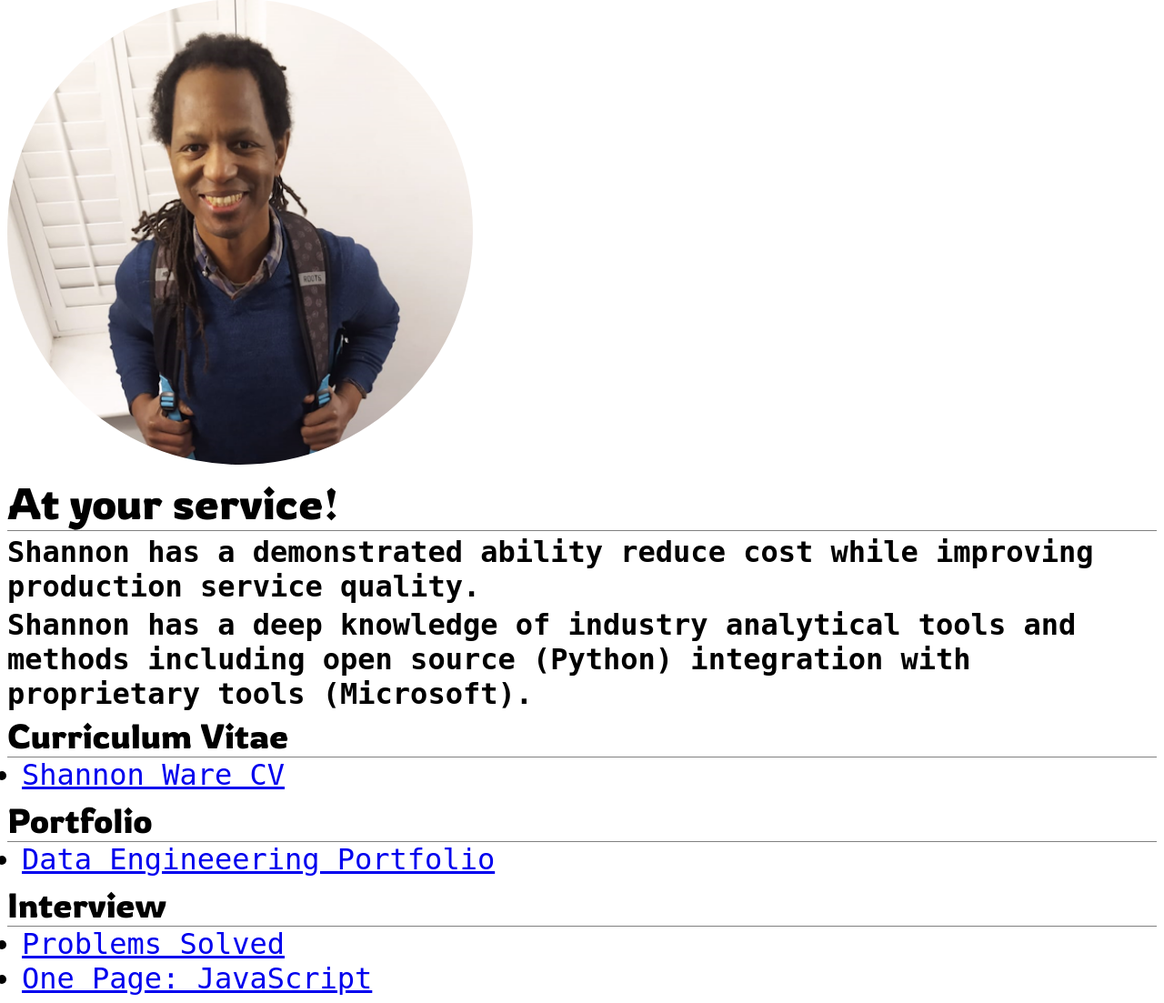
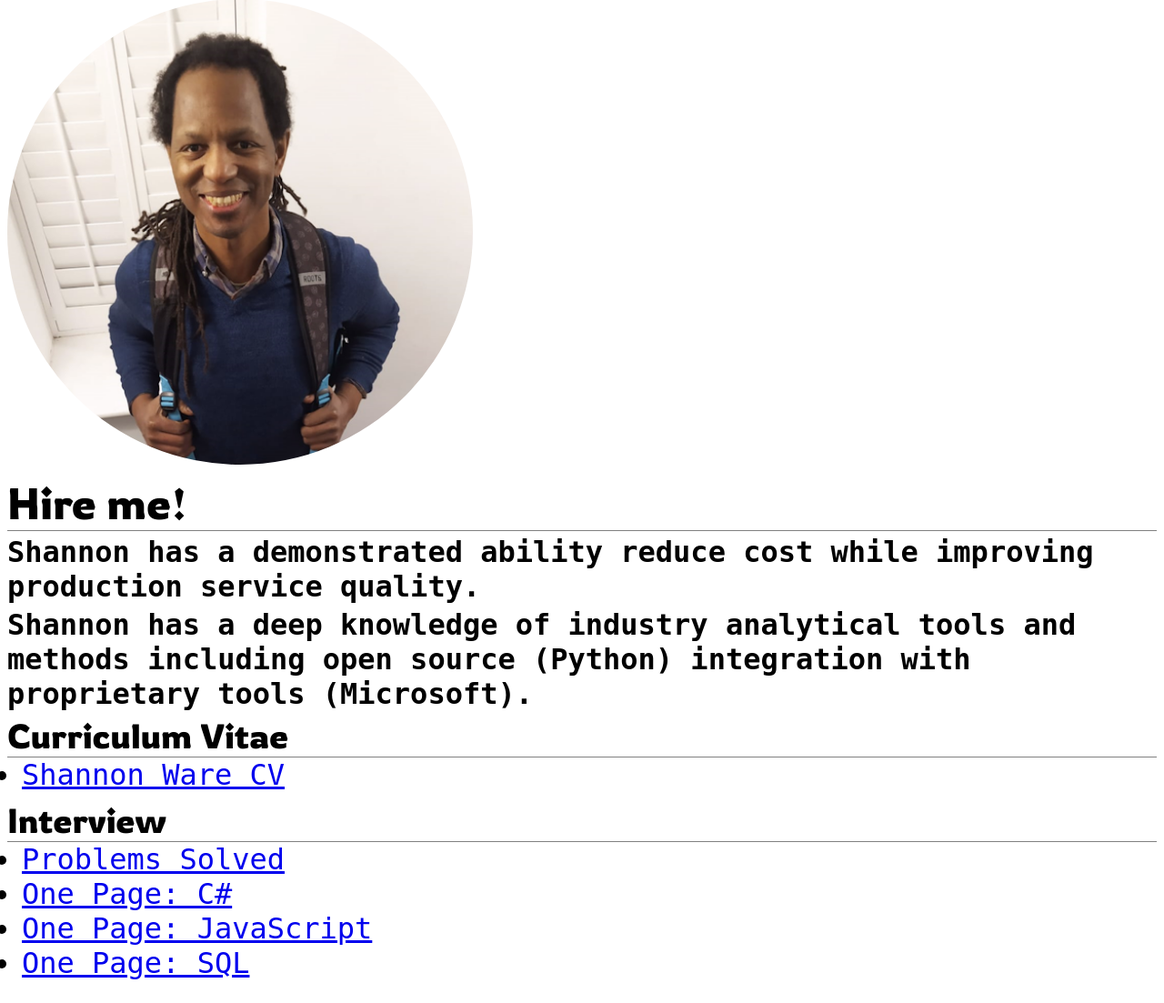
Before and after one commit to spycebot/alex-freberg-cv, a Flask app: page / in a window 1280 px wide. Shown: the part 81-1184 px from the top of the page at 91% size. After the commit the page ends 1158 px from the top, so only its background shows below. Run offline with Flask 3, Linux system fonts and the light colour scheme; some web fonts are replaced.

Commit message:
At your service changed to hire me, add c sharp one page, hide data analysist portfolio link

```diff
--- a/app.py
+++ b/app.py
@@ -91,5 +91,13 @@ def barista():
 def one_page_javascript():
     return render_template('one-page-javascript.html')
 
+@app.get('/one-page-sql')
+def one_page_sql():
+    return render_template('one-page-sql.html')
+
+@app.get('/one-page-csharp')
+def one_page_csharp():
+    return render_template('one-page-csharp.html')
+
 if __name__ == '__main__':
     app.run(debug=True, host='0.0.0.0')
--- a/static/portfolio.css
+++ b/static/portfolio.css
@@ -1,3 +1,8 @@
 .columnar {
     column-count: 2;
 }
+
+table, th, td {
+    border: 1px solid black;
+    border-collapse: collapse;
+}
--- a/templates/index.html
+++ b/templates/index.html
@@ -9,21 +9,23 @@
 {% block body %}
 
 <img src="/static/shannon-ware-professional-avatar.png" role="avatar" id="avatar"/>
-<h2 class="exo-terzo">At your service!</h2>
+<h2 class="exo-terzo">Hire me!</h2>
     <p>Shannon has a demonstrated ability reduce cost while improving production service quality.</p>
     <p>Shannon has a deep knowledge of industry analytical tools and methods including open source (Python) integration with proprietary tools (Microsoft).</p>
 <h3>Curriculum Vitae</h3>
 <ul>
     <li><a href="/curriculum-vitae">Shannon Ware CV</a></li>
 </ul>
-<h3>Portfolio</h3>
+<!-- h3>Portfolio</h3>
 <ul>
-    <li><a href="/portfolio">Data Engineeering Portfolio</a></li>
-</ul>
+    <li><a href="/portfolio">Data Analysis Portfolio</a></li>
+</ul -->
 <h3>Interview</h3>
 <ul>
     <li><a href="/problems-solved">Problems Solved</a></li>
+    <li><a href="/one-page-csharp">One Page: C#</a></li>
     <li><a href="/one-page-javascript">One Page: JavaScript</a></li>
+    <li><a href="/one-page-sql">One Page: SQL</a></li>
 </ul>
 <!-- h3>Resumes</h3>
 <ul>
--- a/templates/one-page-javascript.html
+++ b/templates/one-page-javascript.html
@@ -12,7 +12,7 @@
     <p>In the abstract, rest assured that a problem was solved.</p>
 
     <h2>JavaScript One Page</h2>
-    <p>JavaScript operates in the space</p>
+    <p>JavaScript operates. This one page presents points to bear in mind when entering a technical exam.</p>
 
     <h3>Concepts</h3>
 
--- a/templates/problems-solved.html
+++ b/templates/problems-solved.html
@@ -66,7 +66,7 @@
             <ul>
                 <li>Base domain name ALIAS record to unsecured Heroku DNS target</li>
                 <li>www domain name ALIAS record to secured Heroku DNS target</li>
-                <li>NOT www domain name CNAME record to Heroku App target</li>
+                <li>Wildcard * domain name CNAME record to wildcard Heroku DNS target</li>
             </ul>
         </td>
         <td>General</td>
```
